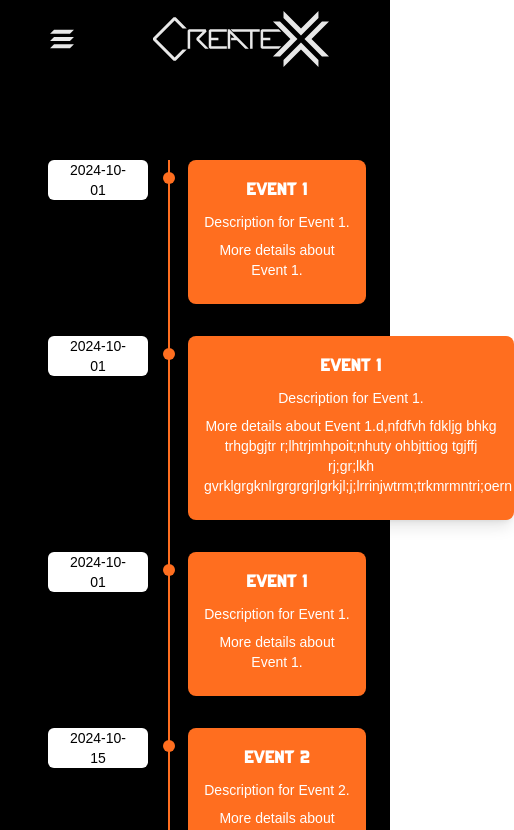
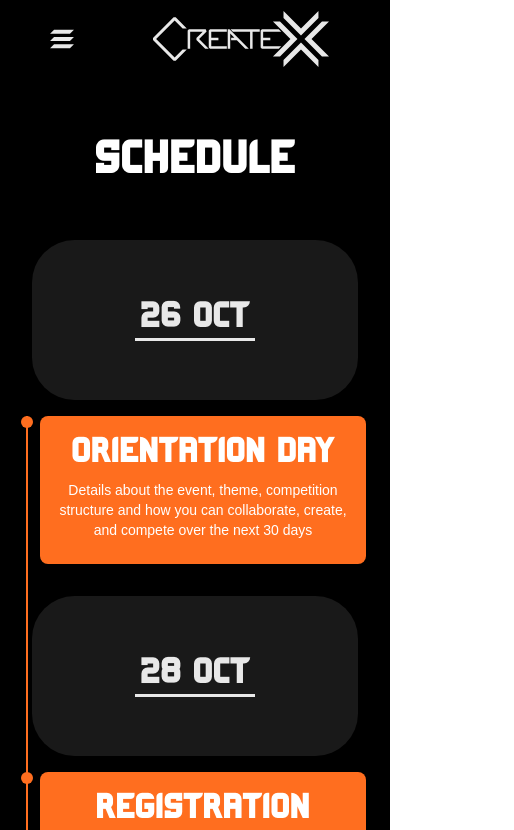
Before and after one commit to oyejateen/CreateX, a React (Vite) app in the folder createx/: page /schedule in a window 390 px wide. Shown: the top 830 px of the page, 514 px wide, since content can reach past the window. Built offline with nearby package versions, Linux system fonts and the light colour scheme; a web font is replaced by a local one.

Commit message:
Schedule page for mobile screens

```diff
--- a/createx/src/pages/Schedule/ScheduleCard/index.jsx
+++ b/createx/src/pages/Schedule/ScheduleCard/index.jsx
@@ -1,31 +1,58 @@
-import React from 'react';
+import React, { useEffect, useRef, useState } from 'react';
 
-const ScheduleCard = ({ date, title, paragraphs }) => {
+const ScheduleCard = ({ date, title, paragraphs, isLast }) => {
+  const descriptionRef = useRef(null);
+  const [lineHeight, setLineHeight] = useState(0);
+
+  useEffect(() => {
+    if (descriptionRef.current) {
+      setLineHeight(descriptionRef.current.offsetHeight + (isLast ? 0 : 315));
+    }
+  }, [paragraphs, isLast]);
+
   return (
-    <div className="relative flex mb-8 w-full max-w-[1100px] mx-auto pl-8 md:pl-16">
+    <div
+      className="relative flex flex-col md:flex-row mb-8 w-full max-w-[1100px] mx-auto px-4 bg-black"
+    >
       {/* Date Box */}
-      <div className="flex flex-col items-center mr-4 z-10">
-        <div className="bg-white text-black font-jura px-4 py-3 rounded-md text-sm md:text-base lg:text-lg w-[100px] h-[40px] flex items-center justify-center">
+      <div className="flex flex-col items-center md:mr-4 z-10 mb-4 md:mb-0 w-full md:w-[30rem]">
+        <div
+          className="bg-[#191919] text-white font-kagitingan rounded-[2.66rem] flex-col w-full md:max-w-[16.80rem] flex items-center justify-center py-6 md:py-4"
+          style={{
+            color: 'var(--White, #E8E8E8)',
+            fontSize: '2.3rem',
+            fontWeight: 700,
+            height: '10rem',
+          }}
+        >
           {date}
+          <div
+            className="bg-[#E8E8E8] w-[7.5rem] h-[0.13rem] mt-1"
+          />
         </div>
       </div>
 
       {/* Vertical Line and Dot */}
       <div className="relative flex flex-col items-center z-10 mx-2">
         <div
-          className="w-[2px] bg-[#FF6E1F] absolute left-[-4px]"
-          style={{ height: 'calc(100% + 33px)', top: '0' }}
+          className="w-[2px] bg-[#FF6E1F] absolute md:left-[-4px] left-[-14px] top-0"
+          style={{ height: `${lineHeight}px` }}
         />
         <div
-          className="bg-[#FF6E1F] w-3 h-3 rounded-full absolute -left-[9px] top-3"
+          className="bg-[#FF6E1F] w-3 h-3 rounded-full absolute md:-left-[9px] left-[-19px] md:top-3 top-[-20]"
         />
       </div>
 
       {/* Description Box */}
-      <div className="bg-[#FF6E1F] p-4 md:p-6 rounded-lg shadow-lg flex-grow z-10 mx-2 w-full max-w-[900px]">
-        <h3 className="font-kagitingan text-lg md:text-2xl text-white mb-2">{title}</h3>
+      <div
+        ref={descriptionRef}
+        className="bg-[#FF6E1F] p-4 md:p-6 rounded-lg shadow-lg flex-grow z-10 mx-2 w-full md:max-w-[900px]"
+      >
+        <h3 className="font-kagitingan text-white mb-2 text-4xl md:text-5xl">
+          {title}
+        </h3>
         {paragraphs.map((paragraph, index) => (
-          <p key={index} className="font-jura text-white mb-2 md:mb-4 text-sm md:text-base">
+          <p key={index} className="font-jura text-white mb-2 md:mb-4 text-sm md:text-xl">
             {paragraph}
           </p>
         ))}
--- a/createx/src/pages/Schedule/index.jsx
+++ b/createx/src/pages/Schedule/index.jsx
@@ -3,36 +3,22 @@ import ScheduleCard from './ScheduleCard';
 
 const Schedule = () => {
   const events = [
-    {
-      date: "2024-10-01",
-      title: "Event 1",
-      paragraphs: ["Description for Event 1.", "More details about Event 1."]
-    },
-
-    {
-      date: "2024-10-01",
-      title: "Event 1",
-      paragraphs: ["Description for Event 1.", "More details about Event 1.d,nfdfvh fdkljg bhkg trhgbgjtr r;lhtrjmhpoit;nhuty ohbjttiog tgjffj rj;gr;lkh gvrklgrgknlrgrgrgrjlgrkjl;j;lrrinjwtrm;trkmrmntri;oern"]
-    },
-    {
-      date: "2024-10-01",
-      title: "Event 1",
-      paragraphs: ["Description for Event 1.", "More details about Event 1."]
-    },
-    {
-      date: "2024-10-15",
-      title: "Event 2",
-      paragraphs: ["Description for Event 2.", "More details about Event 2 with additional details to  ejhfkjsefewfhl iew test layout."],
-    },
-    {
-      date: "2024-10-10",
-      title: "Event 3",
-      paragraphs: ["Description for Event 3.", "Extended details about Event 3 for testing the layout witjkjhfjekehwewbfj wekfhefkjneh ,fmdkjfmnfkgjfengfjlg varying content length."]
-    },
+    { date: "26 Oct", title: "Orientation Day", paragraphs: ["Details about the event, theme, competition structure and how you can collaborate, create, and compete over the next 30 days"] },
+    { date: "28 Oct", title: "Registration Begins", paragraphs: ["Go through the Register Now button or visit our Unstop Posting to register for CreateX 2024"] },
+    { date: "1 Nov", title: "Early Bird Offer Ends", paragraphs: ["The Early Bird offer (20% off) for Registrations ends"] },
+    { date: "10 Nov", title: "Registration End", paragraphs: ["Registrations and Problem Statement Submission Deadline"] },
+    { date: "16 Nov", title: "Checkpoint 1", paragraphs: ["Checkpoint and Check-in with the Organizing team"] },
+    { date: "23 Nov", title: "Checkpoint 2", paragraphs: ["Checkpoint and Check-in with the Organizing team"] },
+    { date: "30 Nov", title: "Final Checkpoint", paragraphs: ["Checkpoint and Check-in with the Organizing team. Last Reminder for Report Submission"] },
+    { date: "1 Dec", title: "Report Submission Deadline", paragraphs: ["Last Date to Submit the Project Report"] },
+    { date: "8 Dec", title: "Exhibition", paragraphs: ["Final Objective of the Event, The Exhibition. Showcasing Projects in a public exhibition and the Judging and Final Prize giving ceremony."] },
   ];
 
   return (
-    <div className="py-40 w-screen flex justify-center bg-black">
+    <div className="py-20 w-full flex flex-col items-center bg-black">
+      <h1 className="text-white font-kagitingan font-bold text-5xl md:text-7xl text-center lg:text-left mx-auto m-14 max-w-screen-xl">
+        SCHEDULE
+      </h1>
       <div className="relative flex flex-col items-start w-full max-w-5xl px-4">
         {events.map((event, index) => (
           <ScheduleCard
@@ -40,7 +26,7 @@ const Schedule = () => {
             date={event.date}
             title={event.title}
             paragraphs={event.paragraphs}
-            isLast={index === events.length - 1} // Pass isLast prop for the last card
+            isLast={index === events.length - 1}
           />
         ))}
       </div>
```
